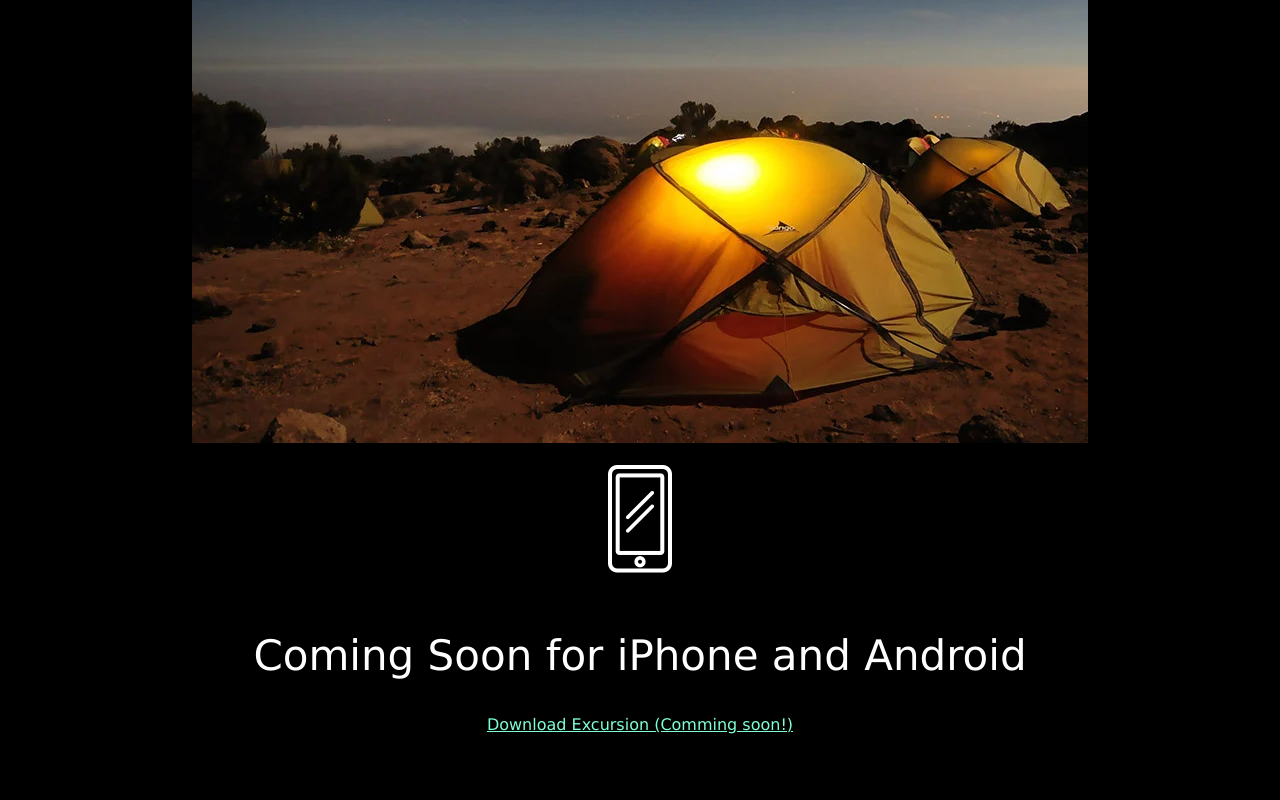
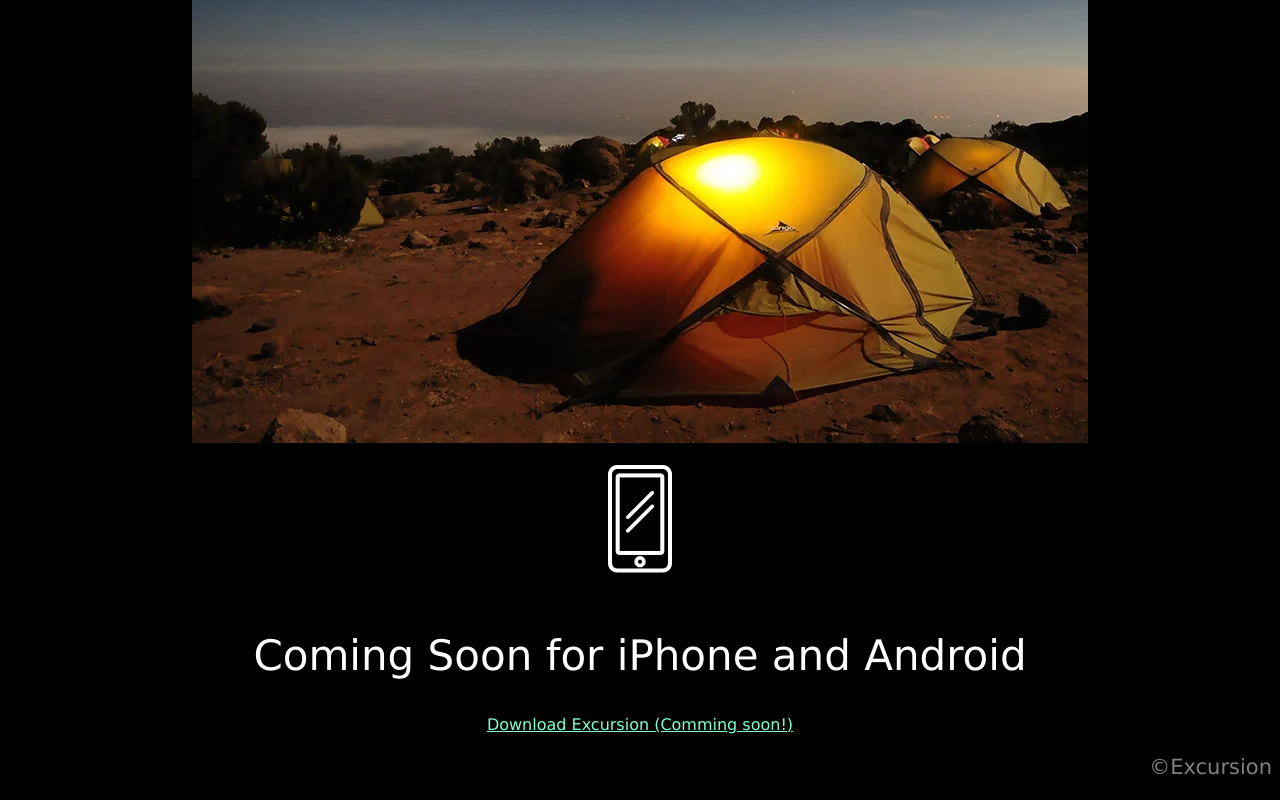
Before and after one commit to Leprekus/excursion, a plain HTML site: page index.html in a window 1280 px wide. Shown: the part 571-1371 px from the top of the page. Before the commit the page ends 1305 px from the top, so only its background shows below. Drawn offline with Linux system fonts and the light colour scheme.

Commit message:
add copyright at footer and styling rules

```diff
--- a/index.html
+++ b/index.html
@@ -25,6 +25,8 @@
         <h2>Coming Soon for iPhone and Android</h2>
         <a href="" target="_blank">Download Excursion (Comming soon!)</a>
     </main>
-
+    <footer>
+        <p>©Excursion</p>
+    </footer>
 </body>
 </html>
--- a/styles/style.css
+++ b/styles/style.css
@@ -39,6 +39,11 @@ p {
     color: gray;
 }
 
+footer {
+    display: flex;
+    justify-content: right;
+}
+
 #phone-icon{
     padding: 1.8%;
 }
```
